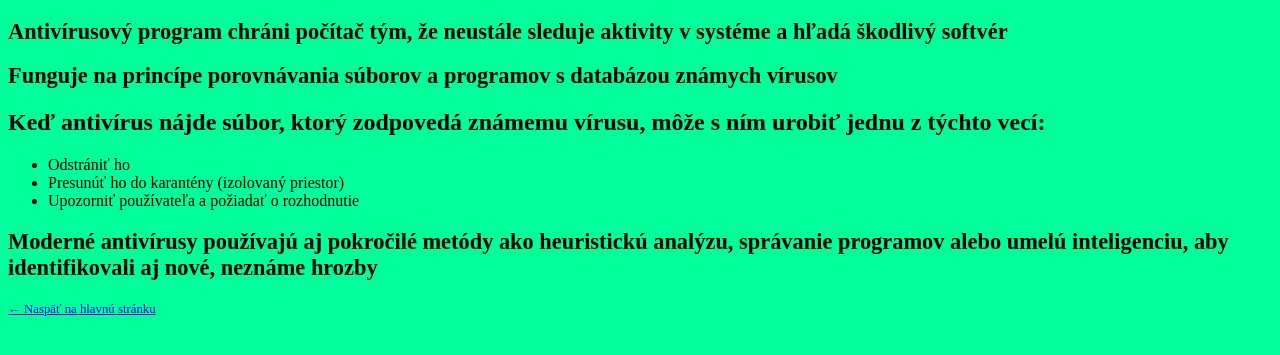
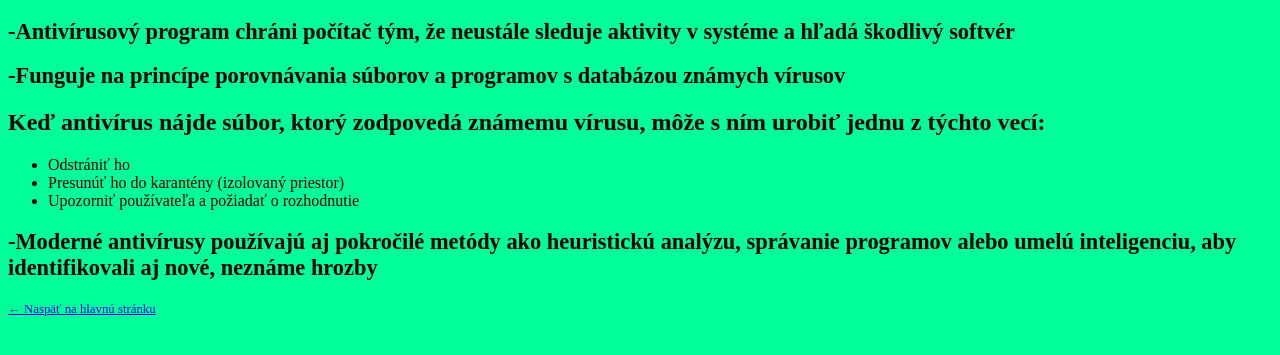
Before and after one commit to Bobrittodebandito/Antiv-rusov-program, a plain HTML site: page Ako funguje antivírus.html in a window 1280 px wide. Shown: the part 67-422 px from the top of the page. Drawn offline with Linux system fonts and the light colour scheme.

Commit message:
Update Ako funguje antivírus.html

```diff
--- a/Ako funguje antivírus.html
+++ b/Ako funguje antivírus.html
@@ -9,11 +9,11 @@
     </h1>
   <body bgcolor="#00ff99">
     <h2 style="font-size:140%;">
-      Antivírusový program chráni počítač tým, že neustále sleduje aktivity v systéme a hľadá škodlivý softvér
+      -Antivírusový program chráni počítač tým, že neustále sleduje aktivity v systéme a hľadá škodlivý softvér
       </h2>
 
       <h2 style="font-size:140%;">
-      Funguje na princípe porovnávania súborov a programov s databázou známych vírusov
+      -Funguje na princípe porovnávania súborov a programov s databázou známych vírusov
       </h2>
     <h2>Keď antivírus nájde súbor, ktorý zodpovedá známemu vírusu, môže s ním urobiť jednu z týchto vecí:</h2>
  <ul>
@@ -23,7 +23,7 @@
 </ul>
 
       <h2 style="font-size:140%;">
-        Moderné antivírusy používajú aj pokročilé metódy ako heuristickú analýzu, správanie programov alebo umelú inteligenciu, aby identifikovali aj nové, neznáme hrozby
+        -Moderné antivírusy používajú aj pokročilé metódy ako heuristickú analýzu, správanie programov alebo umelú inteligenciu, aby identifikovali aj nové, neznáme hrozby
       </h2>
 
 <p style="text-align:left;">
```
